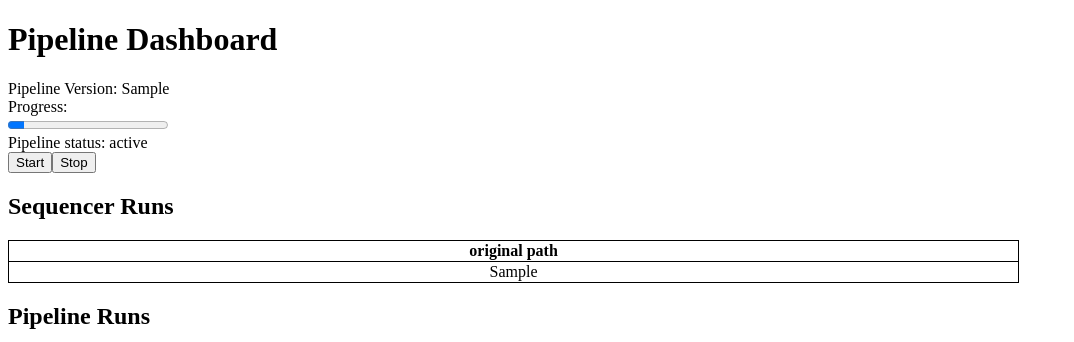
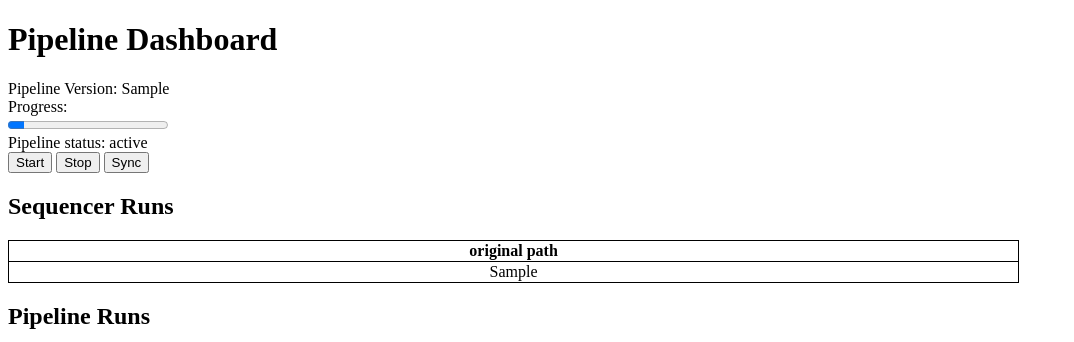
Before and after one commit to feiloo/ngs_pipeline, a Flask app: template app/src/app/templates/pipeline_dashboard.html in a window 1280 px wide. Shown: the top 342 px of the page, without its empty margins (0-1074 px from the left). Run offline with Flask 2, Linux system fonts and the light colour scheme; the template is opened without the code that fills it: most values are stand-ins (such as "Sample title", 1, 10 or a date in 2020); parts of the project's set-up code (start-up, migrations or seed data) failed here and were passed over.

Commit message:
add temporary button to manually sync the data

```diff
--- a/app/src/app/app.py
+++ b/app/src/app/app.py
@@ -19,7 +19,7 @@ from app.model import panel_types, SequencerInputSample, TrackingForm, Examinati
 
 from app.samplesheet import read_samplesheet
 from app.parsers import parse_fastq_name, parse_miseq_run_name
-from app.tasks import mq, start_pipeline, get_celery_config, sync_couchdb_to_filemaker
+from app.tasks import mq, start_pipeline, get_celery_config, sync_couchdb_to_filemaker, transform_data
 from app.db_utils import setup_views
 #from app.filemaker_api import get_new_records
 
@@ -58,7 +58,6 @@ def _get_pipeline_dashboard_html():
     sequencer_runs = list(get_db(current_app).query('sequencer_runs/all'))
     r = [x['key'] for x in sequencer_runs]
 
-    #sync_couchdb_to_filemaker.apply_async(args=(dict(current_app.config['data']),))
 
     return render_template('pipeline_dashboard.html',
             pipeline_version=PIPELINE_VERSION,
@@ -158,6 +157,13 @@ def save_tracking_form():
 def pipeline_start():
     current_app.logger.info('start pipeline')
     start_pipeline.apply_async(args=(dict(current_app.config['data']),))
+    return redirect('/pipeline_status')
+
+@admin.route("/pipeline_sync", methods=['POST'])
+def pipeline_sync():
+    current_app.logger.info('start pipeline')
+    #sync_couchdb_to_filemaker.apply_async(args=(dict(current_app.config['data']),))
+    transform_data.apply_async(args=(dict(current_app.config['data']),))
     return redirect('/pipeline_status')
 
 @admin.route("/pipeline_stop", methods=['POST'])
--- a/app/src/app/templates/pipeline_dashboard.html
+++ b/app/src/app/templates/pipeline_dashboard.html
@@ -39,8 +39,12 @@ td {
   <div>
    <form method=post name="pipeline_start" action='/pipeline_start' style='display: inline-block;'>
     <button type="submit" value="start">Start</button>
-   </form><form method=post name="pipeline_stop" action='/pipeline_stop' style='display: inline-block;'>
+   </form>
+   <form method=post name="pipeline_stop" action='/pipeline_stop' style='display: inline-block;'>
     <button type="submit" value="stop">Stop</button>
+   </form>
+   <form method=post name="pipeline_sync" action='/pipeline_sync' style='display: inline-block;'>
+    <button type="submit" value="sync">Sync</button>
    </form>
   </div>
 
```
